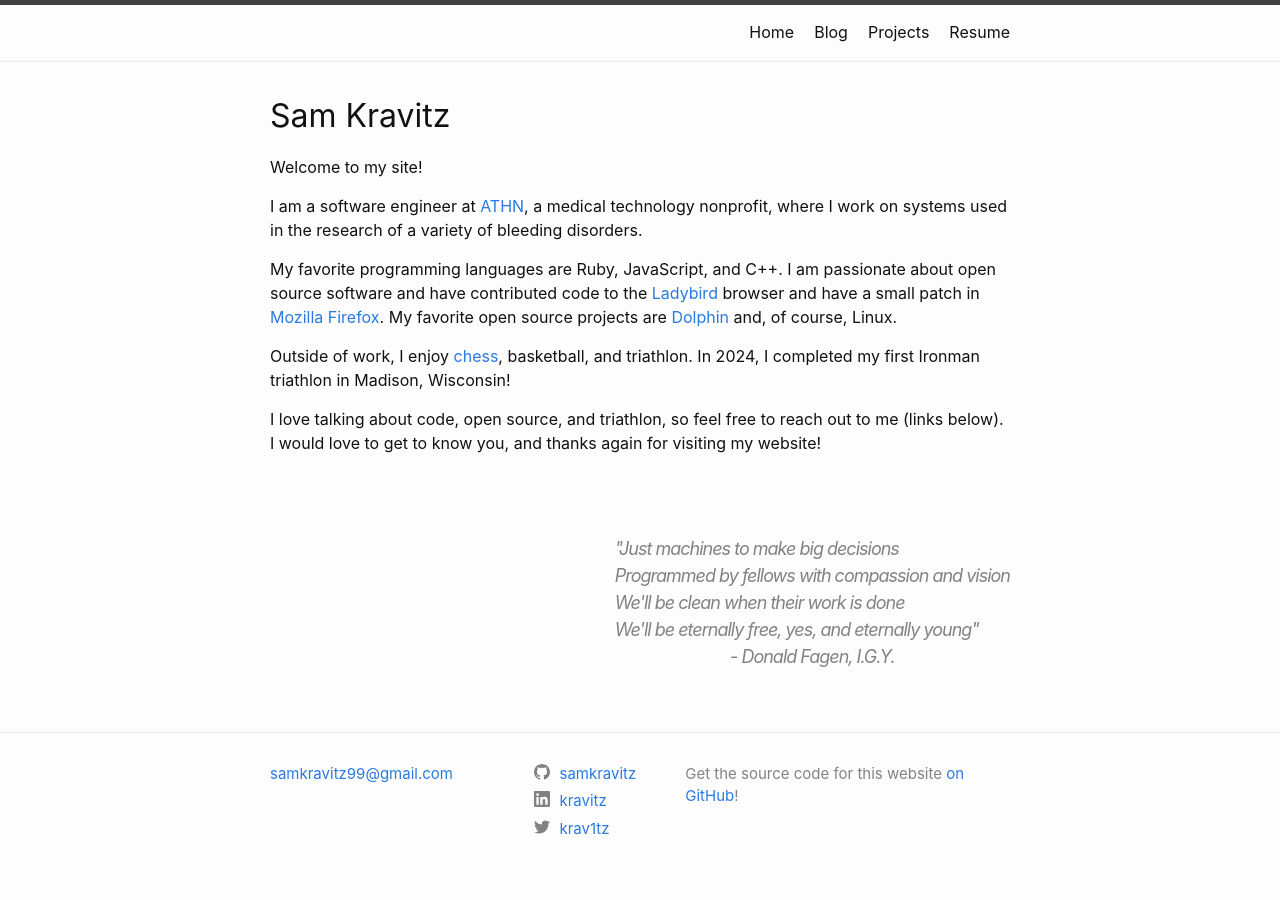
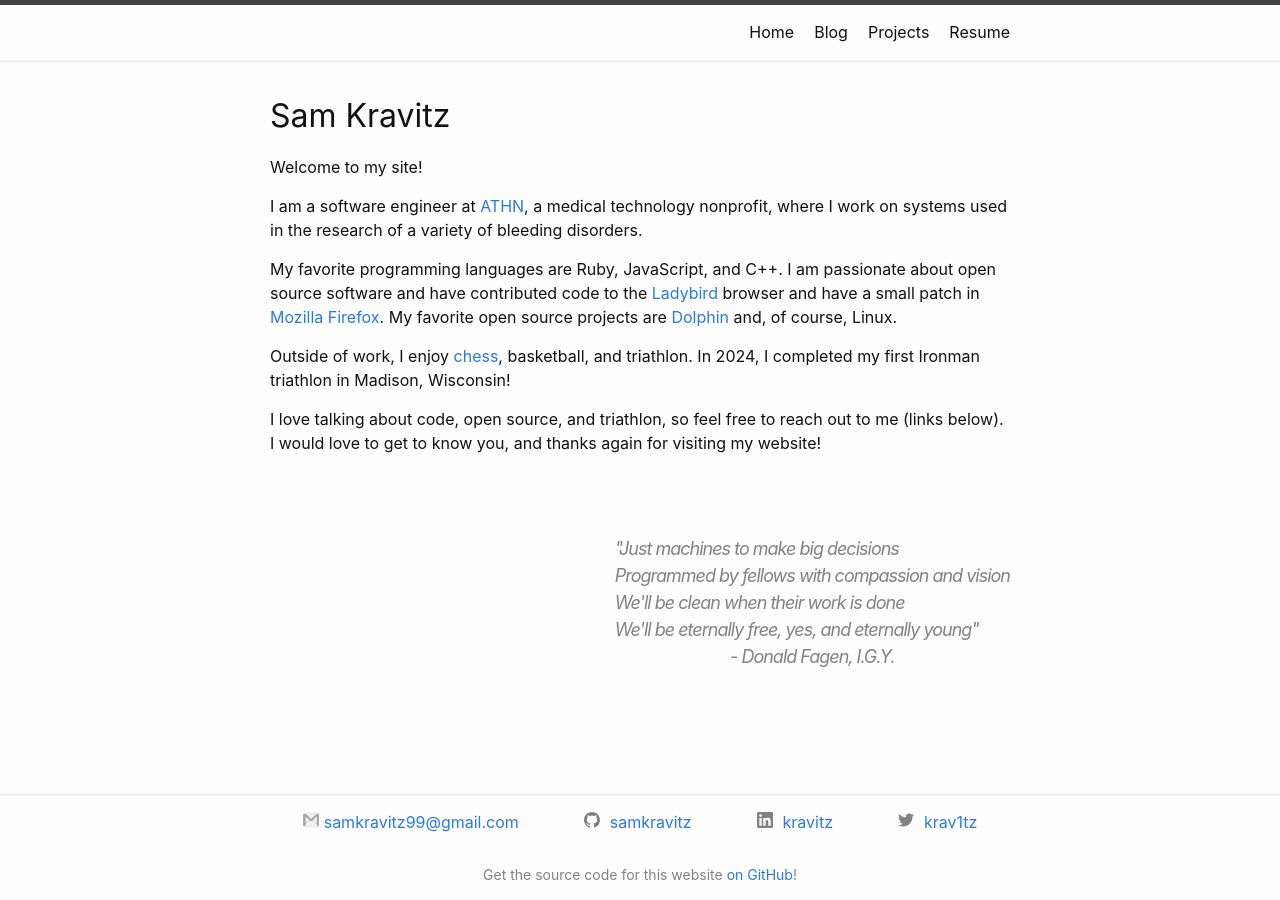
Before and after one commit to samkravitz/kravitz.dev, a Jekyll site: the page built from index.md, in a window 1280 px wide. Built offline with Jekyll 4.4.1, drawn with Linux system fonts in a browser that asks for light colours.

Commit message:
Make socials links in footer horizontal

```diff
--- a/_includes/footer.html
+++ b/_includes/footer.html
@@ -1,25 +1,16 @@
 <footer class="site-footer h-card">
   <data class="u-url" href="{{ "/" | relative_url }}"></data>
-
-  <div class="wrapper">
-    <div class="footer-col-wrapper">
-      <div class="footer-col footer-col-1">
+      <div class="wrapper">
         <ul class="contact-list">
           <li class="p-name">
-            </li>
             {%- if site.email -%}
-            <li><a class="u-email" href="mailto:{{ site.email }}">{{ site.email }}</a></li>
+            <a href="mailto:{{ site.email }}"><img class="svg-icon" src="/assets/icon-gmail.png"/><span class="username">{{ site.email }}</span></a>
             {%- endif -%}
+          </li>
+          {%- include social.html -%}
         </ul>
       </div>
+    </div>
 
-      <div class="footer-col footer-col-2">
-        {%- include social.html -%}
-      </div>
-
-      <div class="footer-col footer-col-3">
-        <p>Get the source code for this website <a href="https://github.com/samkravitz/kravitz.dev">on GitHub</a>!</p>
-      </div>
-    </div>
-  </div>
+    <p class="open-source-notice">Get the source code for this website <a href="https://github.com/samkravitz/kravitz.dev">on GitHub</a>!</p>
 </footer>
--- a/_includes/social.html
+++ b/_includes/social.html
@@ -1,4 +1,3 @@
-<ul class="social-media-list">
 {%- if site.dribbble_username -%}<li><a href="https://dribbble.com/{{ site.dribbble_username| cgi_escape | escape }}"><svg class="svg-icon"><use xlink:href="{{ '/assets/minima-social-icons.svg#dribbble' | relative_url }}"></use></svg> <span class="username">{{ site.dribbble_username| escape }}</span></a></li>{%- endif -%}
 {%- if site.facebook_username -%}<li><a href="https://www.facebook.com/{{ site.facebook_username| cgi_escape | escape }}"><svg class="svg-icon"><use xlink:href="{{ '/assets/minima-social-icons.svg#facebook' | relative_url }}"></use></svg> <span class="username">{{ site.facebook_username| escape }}</span></a></li>{%- endif -%}
 {%- if site.flickr_username -%}<li><a href="https://www.flickr.com/photos/{{ site.flickr_username| cgi_escape | escape }}"><svg class="svg-icon"><use xlink:href="{{ '/assets/minima-social-icons.svg#flickr' | relative_url }}"></use></svg> <span class="username">{{ site.flickr_username| escape }}</span></a></li>{%- endif -%}
@@ -11,4 +10,3 @@
 {%- if site.youtube_username -%}<li><a href="https://youtube.com/{{ site.youtube_username| cgi_escape | escape }}"><svg class="svg-icon"><use xlink:href="{{ '/assets/minima-social-icons.svg#youtube' | relative_url }}"></use></svg> <span class="username">{{ site.youtube_username| escape }}</span></a></li>{%- endif -%}
 {%- if site.googleplus_username -%}<li><a href="https://plus.google.com/{{ site.googleplus_username| escape }}"><svg class="svg-icon"><use xlink:href="{{ '/assets/minima-social-icons.svg#googleplus' | relative_url }}"></use></svg> <span class="username">{{ site.googleplus_username| escape }}</span></a></li>{%- endif -%}
 {%- if site.rss -%}<li><a href="{{ 'feed.xml' | relative_url }}"><svg class="svg-icon"><use xlink:href="{{ '/assets/minima-social-icons.svg#rss' | relative_url }}"></use></svg> <span>{{ site.rss | escape }}</span></a></li>{%- endif -%}
-</ul>
--- a/_sass/minima/_layout.scss
+++ b/_sass/minima/_layout.scss
@@ -100,14 +100,12 @@
   }
 }
 
-
-
 /**
  * Site footer
  */
 .site-footer {
   border-top: 1px solid $grey-color-light;
-  padding: $spacing-unit 0;
+  padding-top: $spacing-unit * 0.5;
 }
 
 .footer-heading {
@@ -117,8 +115,17 @@
 
 .contact-list,
 .social-media-list {
+  display: flex;
+  justify-content: space-around;
   list-style: none;
   margin-left: 0;
+}
+
+.open-source-notice {
+  @include relative-font-size(0.875);
+  color: $grey-color;
+  text-align: center;
+  margin-top: $spacing-unit * 0.5;
 }
 
 .footer-col-wrapper {
```
Also changed, not shown: assets/icon-gmail.png (added). Lines whose indentation alone changed are shown as unchanged.
